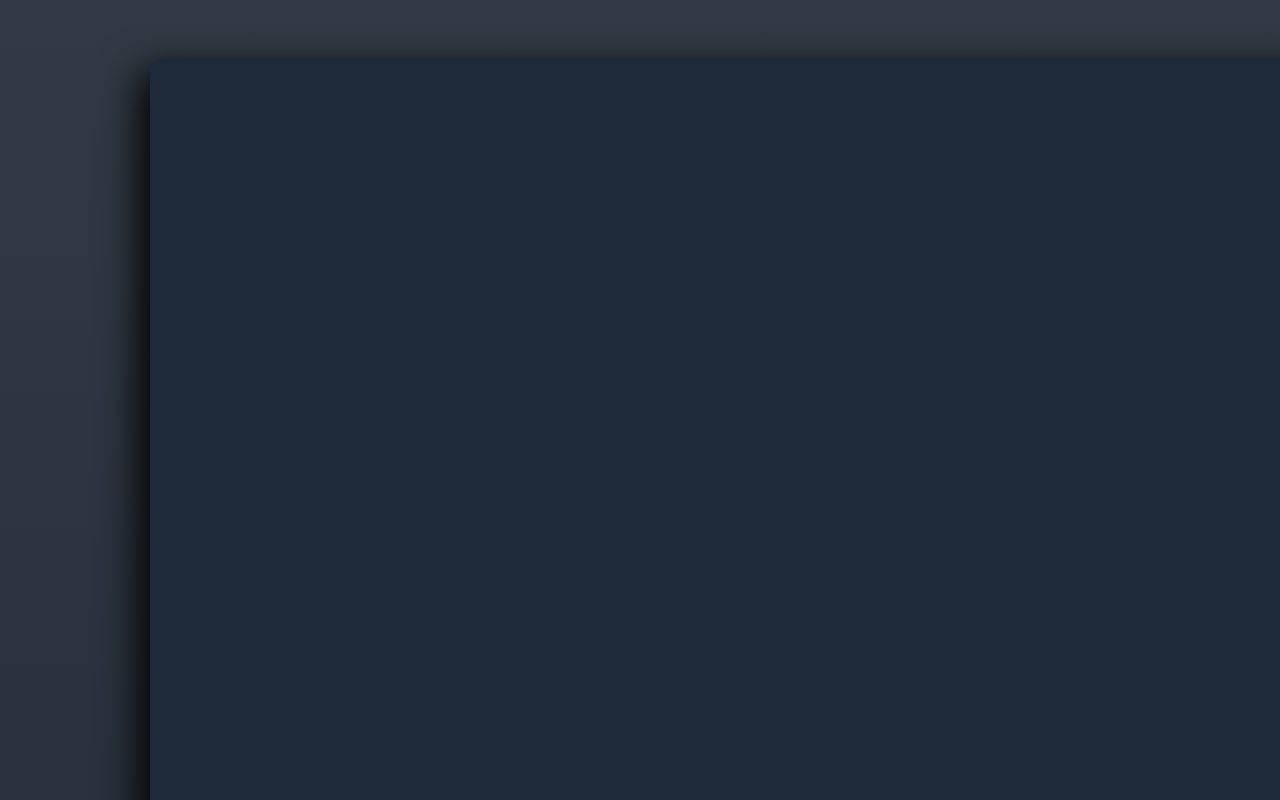
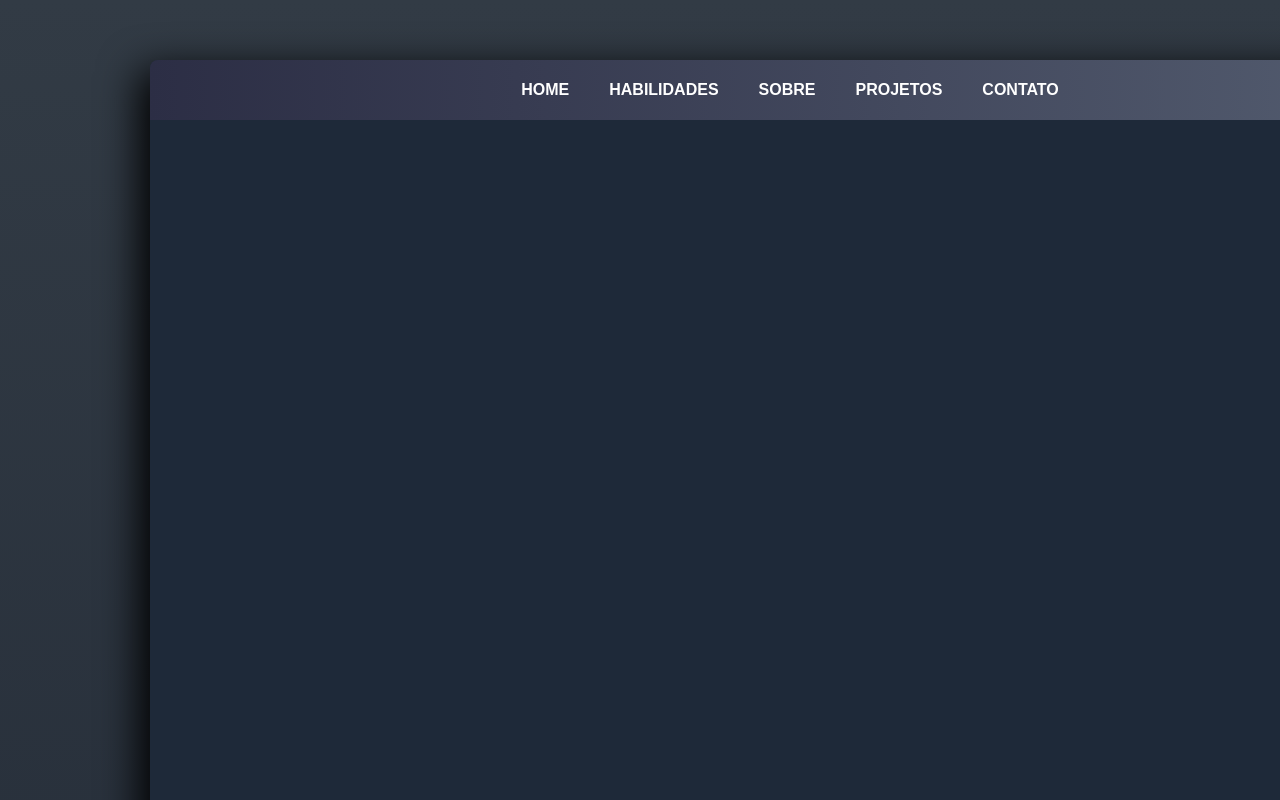
Before and after one commit to J-Breno/portifolio, a Next.js app in the folder portifolio-pessoal/: page / in a window 1280 px wide. Shown: the top 800 px of the page. Built offline with nearby package versions, Linux system fonts and the light colour scheme.

Commit message:
Fazendo o meu Header da aplicação

```diff
--- /dev/null
+++ b/portifolio-pessoal/components/Header.tsx
@@ -0,0 +1,22 @@
+export default function Header() {
+  return (
+    <header className="h-[60px] w-full bg-gradient-to-r from-[#2C2E45] to-[#545D70] flex items-center justify-center rounded-t-lg">
+      <nav>
+        <ul className="flex gap-8 text-white font-semibold">
+          {["HOME", "HABILIDADES", "SOBRE", "PROJETOS", "CONTATO"].map((item) => (
+            <li key={item} className="relative group">
+              <a
+                href={`#${item.toLowerCase()}`}
+                className="transition-colors duration-300 hover:text-[#FFAE00] px-1"
+              >
+                {item}
+                {/* Linha animada */}
+                <span className="absolute left-0 bottom-0 h-[2px] w-0 bg-[#FFAE00] transition-all duration-500 group-hover:w-full"></span>
+              </a>
+            </li>
+          ))}
+        </ul>
+      </nav>
+    </header>
+  );
+}
--- a/portifolio-pessoal/src/app/page.tsx
+++ b/portifolio-pessoal/src/app/page.tsx
@@ -1,9 +1,11 @@
+import Header from "../../components/Header";
+
 export default function Home() {
   return (
     <>
     <div className="w-full bg-gradient-to-b from-[#323B45] to-[#101623] pt-[60px] pb-[45px]">
       <main className="mb-[60px] mx-[150px] w-[1280px] min-h-[3000px] bg-gray-800 rounded-lg shadow-[-10px_10px_40px_0px_rgba(0,0,0,1)]">
-
+        <Header />
       </main>
     </div>
     </>
```
